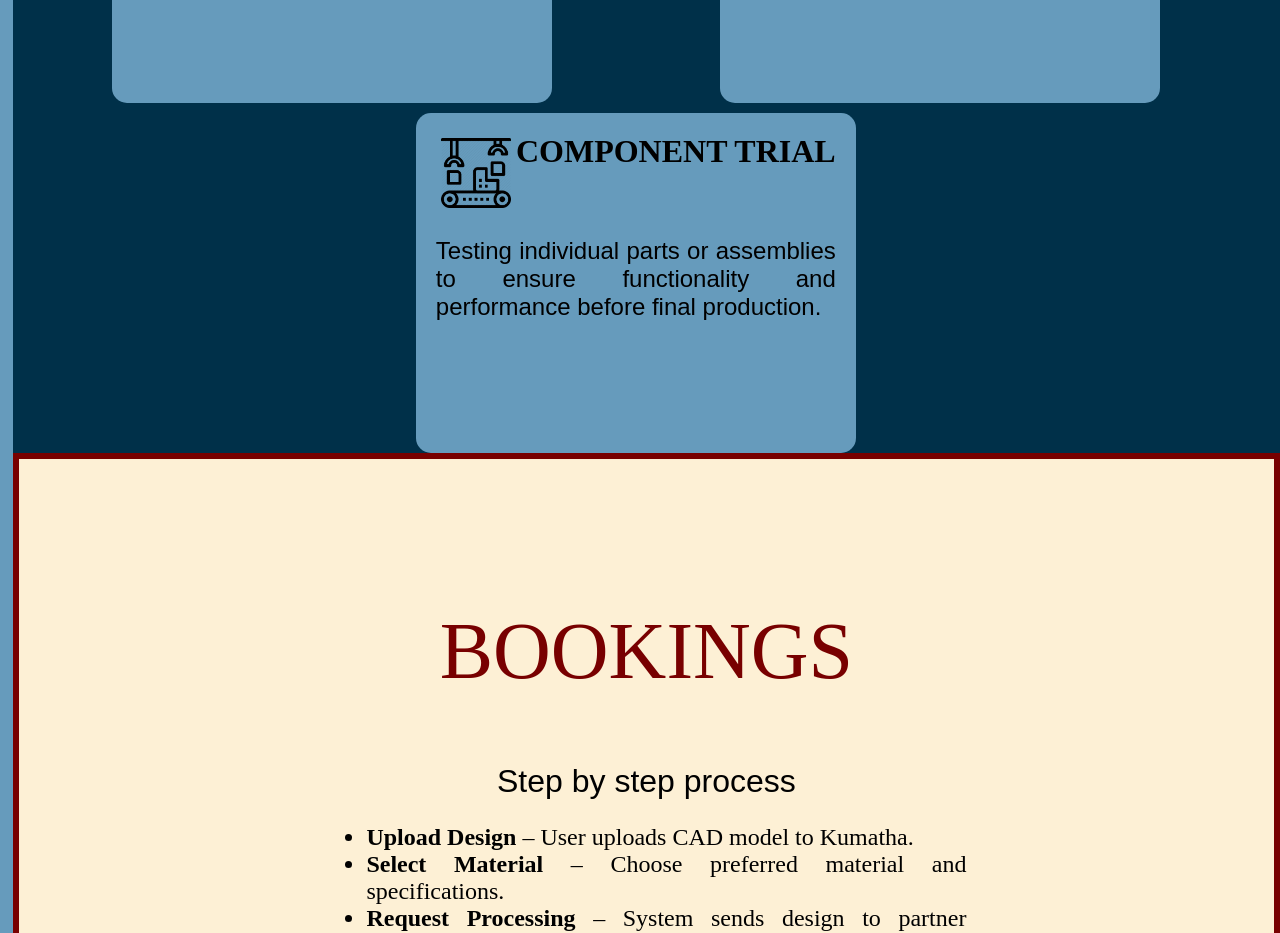
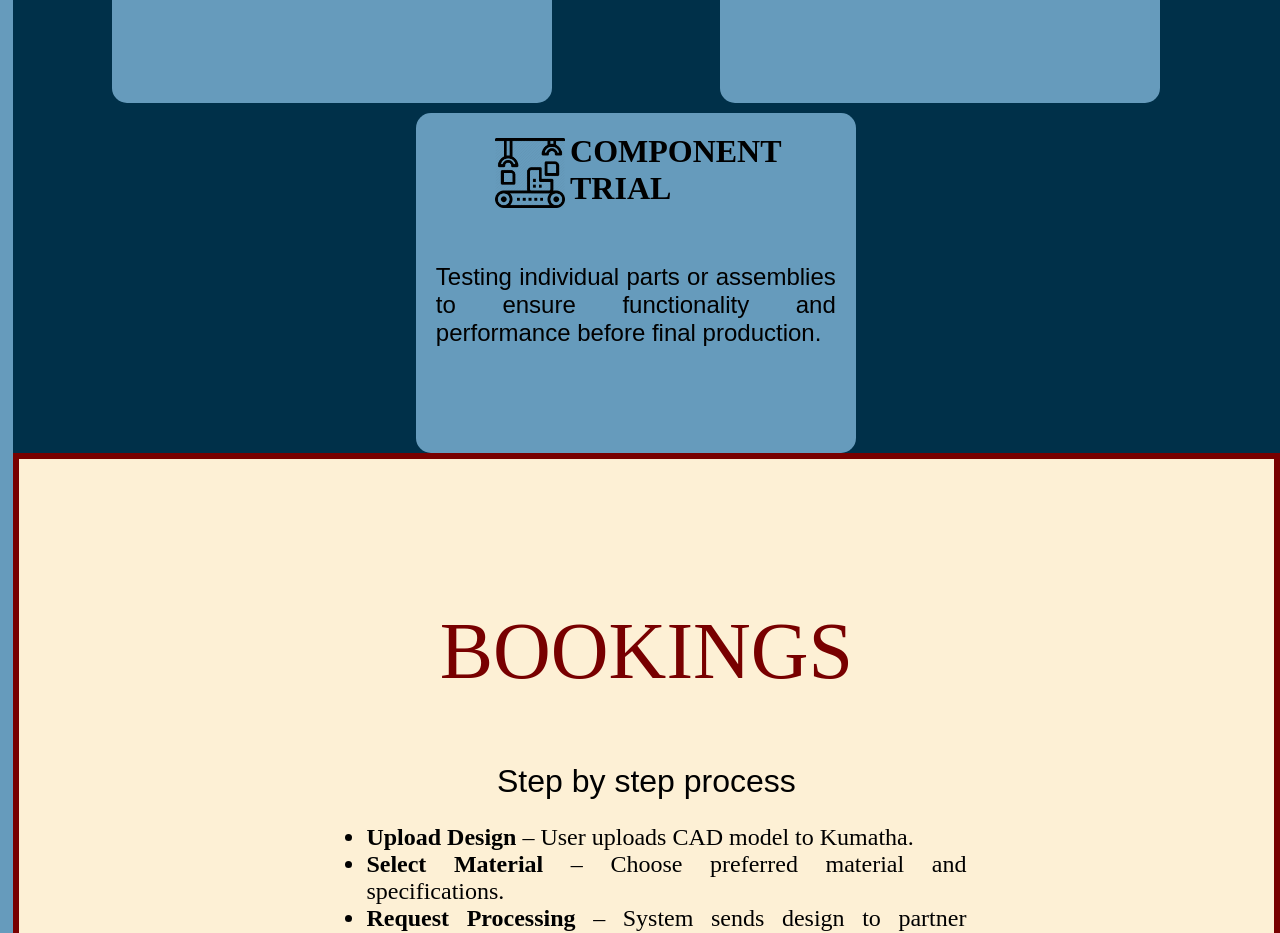
Before and after one commit to aeesm/Kumatha, a plain HTML site: page index.html in a window 1280 px wide. Shown: the part 5866-6799 px from the top of the page. Drawn offline with Linux system fonts and the light colour scheme.

Commit message:
Update index.html

```diff
--- a/index.html
+++ b/index.html
@@ -92,7 +92,7 @@
         <div class="services-ctnr">
             <div class="head">
             <img src="CT.png">
-            <h4 style="margin-bottom: 2rem;">COMPONENT TRIAL</h4>
+            <h4 style="margin-bottom: 2rem;">COMPONENT<br>TRIAL</h4>
             </div>
             <p>Testing individual parts or assemblies to ensure functionality and performance before final production.</p>
         </div>
```
